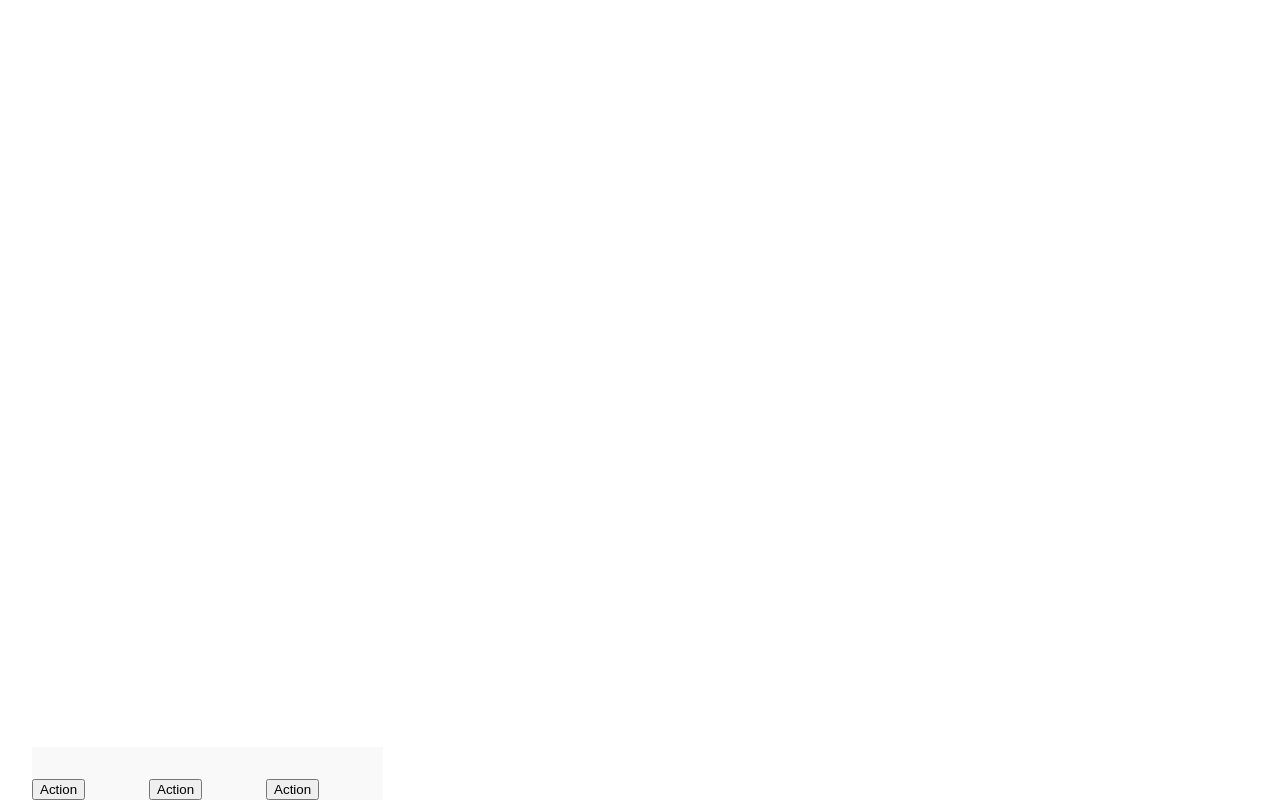
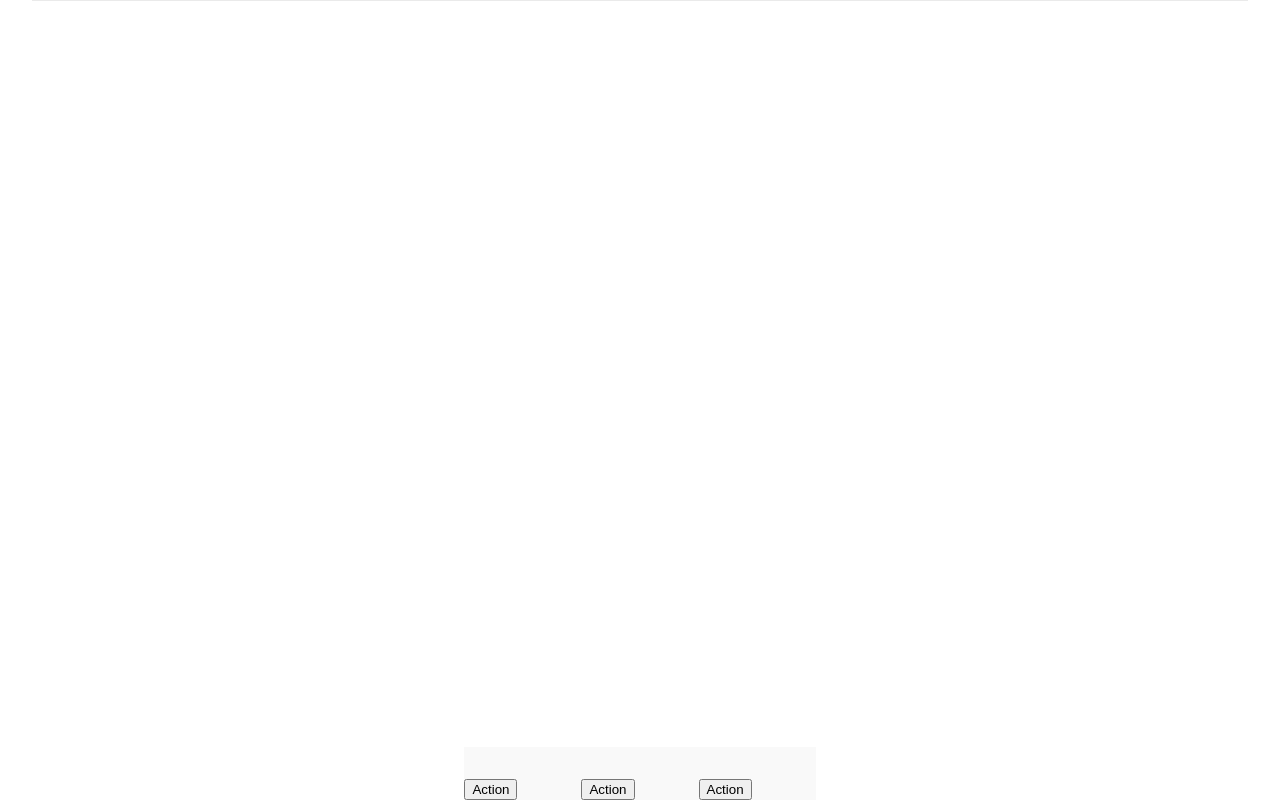
Before and after one commit to UofTHacks-Official/site-x, a Next.js app: page / in a window 1280 px wide. Built offline with nearby package versions, Linux system fonts and the light colour scheme.

Commit message:
used footer wrapper that already exists

```diff
--- a/pages/index.tsx
+++ b/pages/index.tsx
@@ -13,7 +13,10 @@ export default function Home() {
         <link rel='icon' href='/uofthacks.ico' />
       </Head>
 
-      <Footer></Footer>
+      <div className={styles.footer}>
+        <Footer></Footer>
+      </div>
+
     </div>
   );
 }
```
Also changed, not shown: 1 other file (tests, documents, lock files or other folders).
